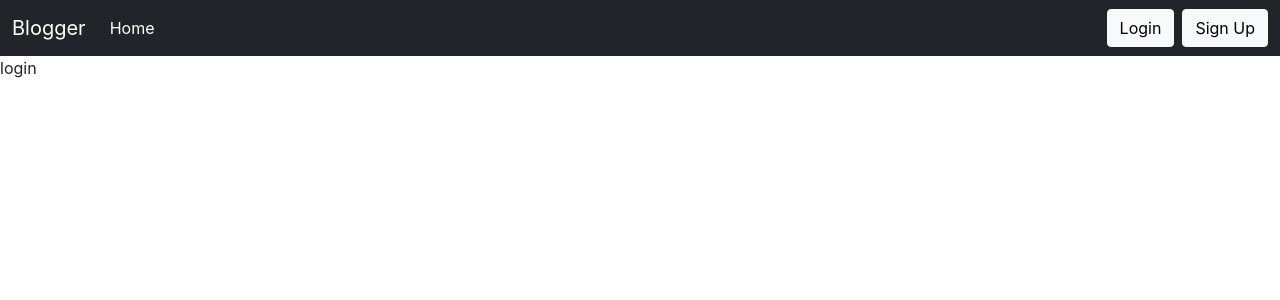
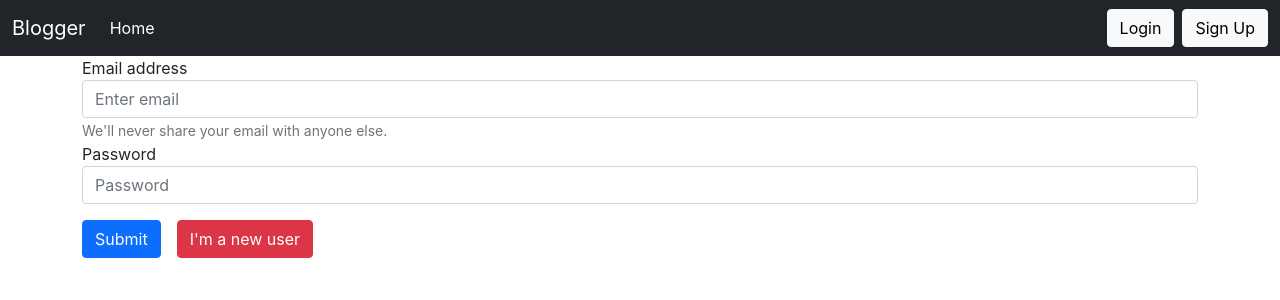
Before and after one commit to vishwaTj/Blogger_Website, a React (Create React App) app: page /login in a window 1280 px wide. Shown: the top 300 px of the page. Built offline with nearby package versions, Linux system fonts and the light colour scheme; the HTML template or start-up script is replaced by a standard one.

Commit message:
"feature - Frontend outline set up for Blog input"

```diff
--- a/public/index.html
+++ b/public/index.html
@@ -41,8 +41,8 @@
       To begin the development, run `npm start` or `yarn start`.
       To create a production bundle, use `npm run build` or `yarn build`.
     -->
-    <!-- <script src="https://cdn.jsdelivr.net/npm/bootstrap@5.0.2/dist/js/bootstrap.bundle.min.js" integrity="sha384-MrcW6ZMFYlzcLA8Nl+NtUVF0sA7MsXsP1UyJoMp4YLEuNSfAP+JcXn/tWtIaxVXM" crossorigin="anonymous"></script>
-    <script src="https://cdn.jsdelivr.net/npm/@popperjs/core@2.9.2/dist/umd/popper.min.js" integrity="sha384-IQsoLXl5PILFhosVNubq5LC7Qb9DXgDA9i+tQ8Zj3iwWAwPtgFTxbJ8NT4GN1R8p" crossorigin="anonymous"></script>
-    <script src="https://cdn.jsdelivr.net/npm/bootstrap@5.0.2/dist/js/bootstrap.min.js" integrity="sha384-cVKIPhGWiC2Al4u+LWgxfKTRIcfu0JTxR+EQDz/bgldoEyl4H0zUF0QKbrJ0EcQF" crossorigin="anonymous"></script> -->
+    <script src="https://code.jquery.com/jquery-3.3.1.slim.min.js" integrity="sha384-q8i/X+965DzO0rT7abK41JStQIAqVgRVzpbzo5smXKp4YfRvH+8abtTE1Pi6jizo" crossorigin="anonymous"></script>
+<script src="https://cdn.jsdelivr.net/npm/popper.js@1.14.3/dist/umd/popper.min.js" integrity="sha384-ZMP7rVo3mIykV+2+9J3UJ46jBk0WLaUAdn689aCwoqbBJiSnjAK/l8WvCWPIPm49" crossorigin="anonymous"></script>
+<script src="https://cdn.jsdelivr.net/npm/bootstrap@4.1.3/dist/js/bootstrap.min.js" integrity="sha384-ChfqqxuZUCnJSK3+MXmPNIyE6ZbWh2IMqE241rYiqJxyMiZ6OW/JmZQ5stwEULTy" crossorigin="anonymous"></script>
   </body>
 </html>
--- a/src/App.css
+++ b/src/App.css
@@ -39,12 +39,10 @@
 
 
 .Home-contianer{
-  display: flex;
-  flex-direction: row;
-  justify-content: space-between;
+
   margin-top: 25px;
 }
-
+/*
 .profile{
   width: 30%;
 }
@@ -59,4 +57,4 @@
 
 .posts-card{
   border-radius: 20px;
-}
+} */
--- a/src/Pages/Home.js
+++ b/src/Pages/Home.js
@@ -1,11 +1,13 @@
 import React from 'react';
 import {Link} from "react-router-dom";
+import InputModal from '../components/InputModal';
 
 const Home = () => {
   return (
     <div className='container Home-contianer'>
-      <section className='profile'>
-      <div className="card profile-card" style={{"width": "18rem"}}>
+      <div className='row'>
+        <div className='profile col'>
+          <div className="container card profile-card" style={{"width": "18rem"}}>
             <img className="card-img-top" src="" alt="Card image cap"/>
             <div className="card-body">
               <h5 className="card-title">Card title</h5>
@@ -13,8 +15,18 @@ const Home = () => {
               <Link to="/" className="btn btn-primary">Go somewhere</Link>
             </div>
           </div>
-      </section>
-      <section className='posts'>
+        </div>
+        <div className='posts col-8'>
+            {(!localStorage.getItem('email')) ? "":(<p>
+                  <a className="btn btn-primary" data-toggle="collapse" href="#collapseExample" role="button" aria-expanded="false" aria-controls="collapseExample">
+                    Write a blog
+                  </a>
+              </p>)}
+            <div className="collapse" id="collapseExample">
+              <div className="card card-body" style={{"width":"80%","marginBottom":"10px"}}>
+                  <InputModal />
+                </div>
+            </div>
             <div className="card posts-card" style={{"width": "80%"}}>
               <div className="card-body">
                 <h5 className="card-title">Card title</h5>
@@ -24,7 +36,11 @@ const Home = () => {
                 <Link to="/" className="card-link">Another link</Link>
               </div>
             </div>
-      </section>
+        </div>
+        <div className='col'>
+
+        </div>
+      </div>
     </div>
   )
 }
--- a/src/Pages/Signup.js
+++ b/src/Pages/Signup.js
@@ -1,8 +1,8 @@
 import React, { useState } from 'react'
-import { Link } from 'react-router-dom';
+import { Link, useNavigate } from 'react-router-dom';
 
 const Signup = () => {
-
+   let navigate=useNavigate();
    const [credentials, setCredentials]=useState({
              name:"",
              email:"",
@@ -30,6 +30,8 @@ const Signup = () => {
 
       if(!json.success){
          alert("Enter valid credentials");
+      }if(json.succes){
+        navigate('/');
       }
 
   }
--- a/src/Pages/login.js
+++ b/src/Pages/login.js
@@ -1,9 +1,62 @@
-import React from 'react'
+import React, { useState } from 'react';
+import { Link,useNavigate } from 'react-router-dom';
 
-const login = () => {
+const Login = () => {
+  let navigate = useNavigate();
+  const [credentials, setCredentials] = useState({
+    email:"",
+    password:"",})
+
+    const Change=(e)=>{
+      setCredentials({...credentials,[e.target.name]:e.target.value});
+    }
+
+
+    const handleSubmit= async (e)=>{
+      e.preventDefault();
+
+      const response = await fetch("http://localhost:5000/api/loginuser",{
+        method:'POST',
+        headers:{
+         'Content-Type':'application/json'
+        },
+        body:JSON.stringify({email:credentials.email, password:credentials.password})
+        });
+      const json = await response.json();
+      console.log(json.user);
+
+      if(!json.success){
+       alert("Enter valid credentials");
+      }
+      if(json.success){
+        localStorage.setItem('email',credentials.email);
+        localStorage.setItem('userName',json.user.name);
+        localStorage.setItem('userID',json.user._id);
+        navigate('/');
+      }
+}
+
+
   return (
-    <div>login</div>
+    <>
+      <div className='container'>
+        <form onSubmit={handleSubmit}>
+           <div className="form-group">
+             <label htmlFor="email">Email address</label>
+             <input type="email" className="form-control" id="exampleInputEmail1" name="email" value={credentials.email} onChange={Change} placeholder="Enter email"/>
+             <small id="emailHelp" className="form-text text-muted">We'll never share your email with anyone else.</small>
+           </div>
+           <div className="form-group">
+             <label htmlFor="exampleInputPassword1">Password</label>
+             <input type="password" className="form-control" id="exampleInputPassword1" name="password" value={credentials.password} onChange={Change} placeholder="Password"/>
+           </div>
+           <button type="submit" className="btn btn-primary">Submit</button>
+           <Link to="/createuser" className='m-3 btn btn-danger'>I'm a new user</Link>
+         </form>
+      </div>
+
+    </>
   )
 }
 
-export default login;
+export default Login;
--- /dev/null
+++ b/src/components/InputModal.js
@@ -0,0 +1,51 @@
+import React from "react";
+
+const InputModal = () => {
+  let user=localStorage.getItem("userName");
+  let userID = localStorage.getItem("userID");
+  console.log(user+" "+userID);
+  return (
+    <div>
+      <div className="input-group mb-3 ">
+        <div className="input-group-prepend">
+          <span className="input-group-text" id="basic-addon1">
+            @
+          </span>
+        </div>
+        <input
+          type="text"
+          className="form-control"
+          aria-label="Username"
+          value={localStorage.getItem("user")}
+          aria-describedby="basic-addon1"
+          disabled
+        />
+      </div>
+
+      <div className="input-group mb-3">
+        <div className="input-group-prepend">
+          <span className="input-group-text">Title</span>
+        </div>
+        <input
+          type="text"
+          className="form-control"
+          aria-label="Amount (to the nearest dollar)"
+        />
+        <div className="input-group-append">
+        </div>
+      </div>
+
+      <div className="input-group">
+        <div className="input-group-prepend">
+          <span className="input-group-text">Blog content</span>
+        </div>
+        <textarea
+          className="form-control"
+          aria-label="With textarea"
+        ></textarea>
+      </div>
+    </div>
+  );
+};
+
+export default InputModal;
--- a/src/components/Navabar.js
+++ b/src/components/Navabar.js
@@ -1,7 +1,12 @@
 import React from 'react';
-import {Link} from "react-router-dom";
+import {Link,useNavigate} from "react-router-dom";
 
 const Navabar = () => {
+  let navigate = useNavigate();
+  const logout=()=>{
+    localStorage.removeItem("email");
+    navigate('/');
+  }
   return (
     <div>
         <nav className="navbar navbar-expand-lg navbar-dark  bg-dark">
@@ -16,8 +21,8 @@ const Navabar = () => {
                     <Link className="nav-link active" aria-current="page" to='/'>Home</Link>
                     </li>
                 </ul>
-                <Link to='/login'><button type="button" className="btn  mx-2 btn-light">Login</button></Link>
-                <Link to='/createuser'><button type="button" className="btn  btn-light">Sign Up</button></Link>
+                {(!localStorage.getItem("email")) ? (<div> <Link className="btn  mx-2 btn-light" to='/login'>Login</Link>
+                   <Link className="btn  btn-light" to='signup'>Sign Up</Link> </div>) : (<div><Link className="btn  btn-light" to='/' onClick={logout}>Log out</Link> </div>)}
                 </div>
             </div>
             </nav>
```
Also changed, not shown: 1 other file (tests, documents, lock files or other folders). Lines whose indentation alone changed are shown as unchanged.
